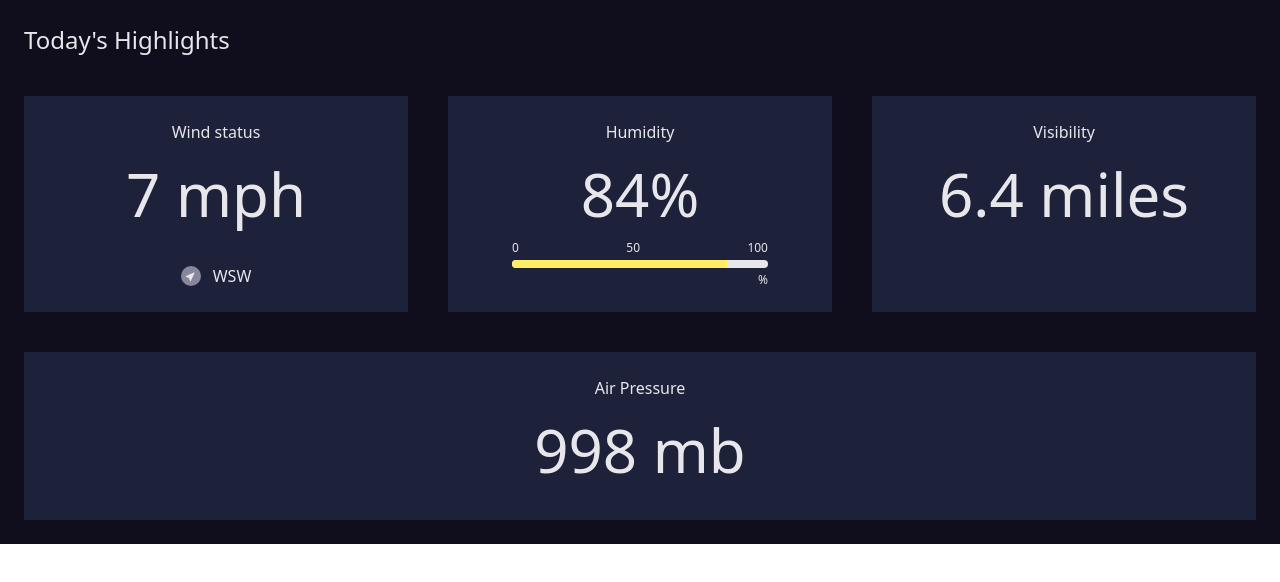
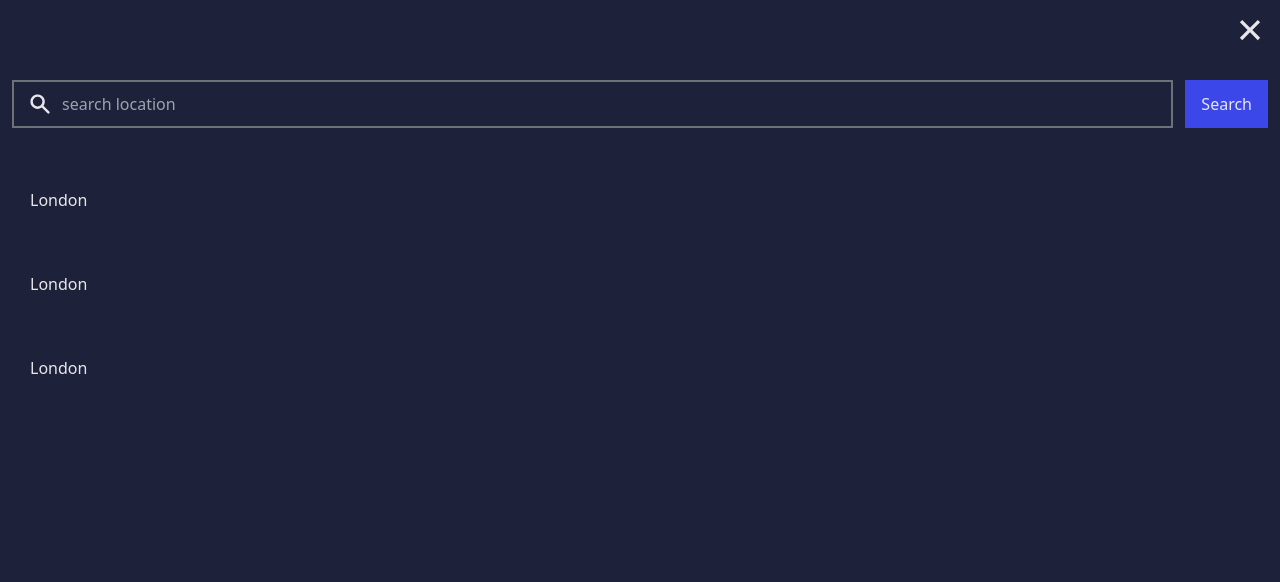
Before and after one commit to namelessolo/weather-devchallenges, a React (Create React App) app: page / in a window 1280 px wide. Shown: the top 582 px of the page. Built offline with nearby package versions, Linux system fonts and the light colour scheme; the HTML template or start-up script is replaced by a standard one.

Commit message:
finish menu component with placeholder data

```diff
--- a/src/App.tsx
+++ b/src/App.tsx
@@ -1,11 +1,12 @@
 import CurrentWeather from './components/template/CurrentWeather/CurrentWeather';
 import DailyForecastList from './components/template/DailyForecastList/DailyForecastList';
 import TodaysWeatherDetails from './components/organisms/TodaysWeatherDetails/TodaysWeatherDetails';
+import Menu from './components/template/Menu/Menu';
 
 function App() {
   return (
     <div className='text-white'>
-      <TodaysWeatherDetails />
+      <Menu />
     </div>
   );
 }
--- /dev/null
+++ b/src/components/atoms/CityButton/CityButton.tsx
@@ -0,0 +1,15 @@
+import React from 'react';
+
+type Props = {
+  city: string;
+};
+
+const CityButton: React.FC<Props> = ({ city }) => {
+  return (
+    <button className='w-full h-16 bg-transparent border-2 border-transparent hover:border-2 hover:border-gray text-left pl-4'>
+      {city}
+    </button>
+  );
+};
+
+export default CityButton;
--- /dev/null
+++ b/src/components/atoms/InputSearch/InputSearch.tsx
@@ -0,0 +1,18 @@
+import { HiSearch } from 'react-icons/hi';
+
+const InputSearch = () => {
+  return (
+    <div className='w-full h-12 relative'>
+      <input
+        className='bg-transparent w-full border-deepGray border-2 pl-12 h-full'
+        type='text'
+        placeholder='search location'
+      />
+      <div className='absolute top-1/2 left-4 -translate-y-1/2'>
+        <HiSearch className='text-2xl' />
+      </div>
+    </div>
+  );
+};
+
+export default InputSearch;
--- /dev/null
+++ b/src/components/atoms/SearchButton/SearchButton.tsx
@@ -0,0 +1,5 @@
+const SearchButton = () => {
+  return <button className='text-base px-4 bg-purple h-12'>Search</button>;
+};
+
+export default SearchButton;
--- /dev/null
+++ b/src/components/template/Menu/Menu.tsx
@@ -0,0 +1,25 @@
+import InputSearch from '../../atoms/InputSearch/InputSearch';
+import SearchButton from '../../atoms/SearchButton/SearchButton';
+import { IoCloseSharp } from 'react-icons/io5';
+import CityButton from '../../atoms/CityButton/CityButton';
+
+const Menu = () => {
+  return (
+    <div className='bg-front h-screen p-3'>
+      <button className='block ml-auto text-4xl mb-8'>
+        <IoCloseSharp />
+      </button>
+      <div className='flex gap-3 justify-between mb-10'>
+        <InputSearch />
+        <SearchButton />
+      </div>
+      <div className='flex flex-col gap-5'>
+        <CityButton city='London' />
+        <CityButton city='London' />
+        <CityButton city='London' />
+      </div>
+    </div>
+  );
+};
+
+export default Menu;
```
